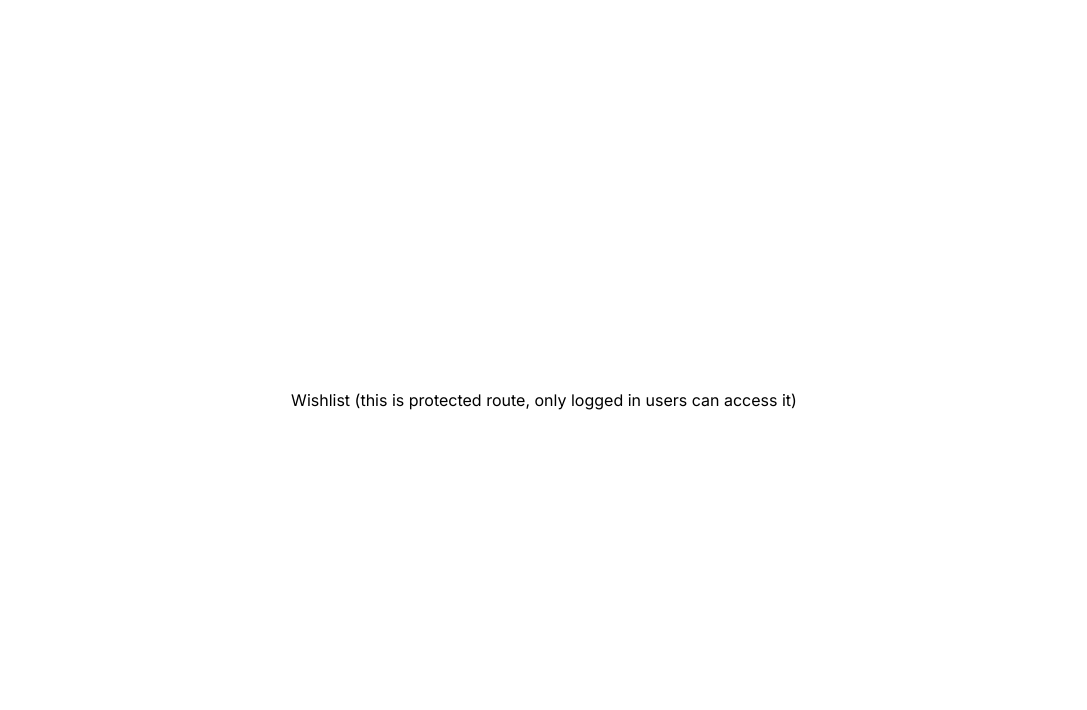
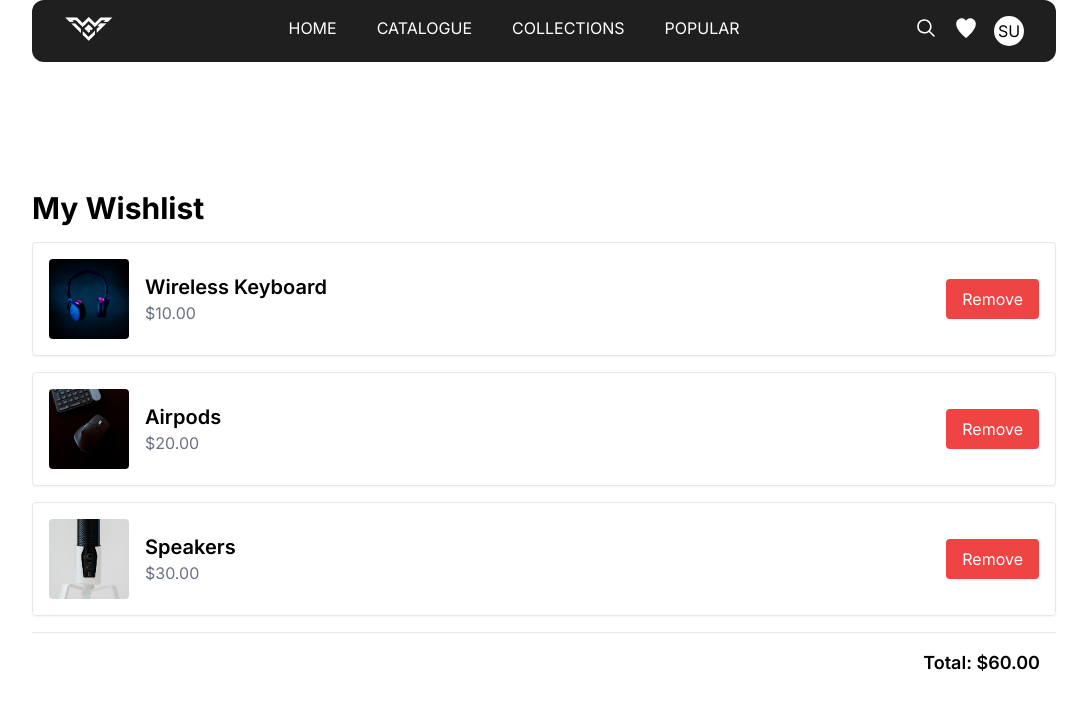
Before and after one commit to hnaimm/amaze-tech, a Next.js app in the folder apps/frontend/: page /wishlist in a window 1280 px wide. Shown: the top 710 px of the page, without its empty margins (96-1183 px from the left). Built offline with nearby package versions, Linux system fonts and the light colour scheme; sample sign-in values are in the browser's storage; a web font is replaced by a local one.

Commit message:
FEAT: wishlist page with protected route

```diff
--- a/apps/frontend/app/components/Common/Navbar/index.tsx
+++ b/apps/frontend/app/components/Common/Navbar/index.tsx
@@ -13,9 +13,10 @@
 import "./style.css";
 
 const Navbar = () => {
-  const user = !!localStorage.getItem("user")
-    ? JSON.parse(localStorage.getItem("user"))
-    : undefined;
+  const user =
+    localStorage && localStorage.getItem("user")
+      ? JSON.parse(localStorage.getItem("user"))
+      : undefined;
   console.log("user", user);
 
   const handleLogout = () => {
@@ -35,22 +36,24 @@
         </Link>
       </div>
       <div className="flex flex-row space-x-10">
-        <Link href="#home" className="uppercase text-white">
+        <Link href="/" className="uppercase text-white">
           home
         </Link>
-        <Link href="#catalogue" className="uppercase text-white">
+        <Link href="/products" className="uppercase text-white">
           catalogue
         </Link>
-        <Link href="#collections" className="uppercase text-white">
+        <Link href="/products" className="uppercase text-white">
           collections
         </Link>
-        <Link href="#popular" className="uppercase text-white">
+        <Link href="/products" className="uppercase text-white">
           popular
         </Link>
       </div>
       <div className="flex flex-row space-x-4 mr-4">
         <MagnifyingGlassIcon className="text-white h-6 w-6" />
-        <HeartFilledIcon className="text-white h-6 w-6" />
+        <Link href={"/wishlist"}>
+          <HeartFilledIcon className="text-white h-6 w-6" />
+        </Link>
 
         <DropdownMenu.Root>
           <DropdownMenu.Trigger asChild>
--- /dev/null
+++ b/apps/frontend/app/components/Common/ProtectedRoute/index.tsx
@@ -0,0 +1,30 @@
+"use client";
+import { ReactNode, useEffect, useState } from "react";
+import { useRouter } from "next/navigation";
+
+const ProtectedRoute = ({ children }: { children: ReactNode }) => {
+  const router = useRouter();
+  const [loading, setLoading] = useState(true);
+
+  useEffect(() => {
+    const timeoutId = setTimeout(() => {
+      const access_token =
+        localStorage && localStorage.getItem("access_token")
+          ? localStorage.getItem("access_token")
+          : undefined;
+
+      if (access_token) {
+        setLoading(false);
+      } else {
+        router.push("login?source=wishlist");
+      }
+    }, 200);
+
+    // Cleanup function to clear the timeout
+    return () => clearTimeout(timeoutId);
+  }, []);
+
+  return loading ? null : children;
+};
+
+export default ProtectedRoute;
--- a/apps/frontend/app/components/LoginPage/LoginForm/index.jsx
+++ b/apps/frontend/app/components/LoginPage/LoginForm/index.jsx
@@ -1,5 +1,5 @@
 import { useState } from "react";
-import { useRouter } from "next/navigation";
+import { useRouter, useSearchParams } from "next/navigation";
 import * as Form from "@radix-ui/react-form";
 import axios from "axios";
 import { Button } from "@radix-ui/themes";
@@ -7,6 +7,8 @@
 
 const LoginForm = () => {
   const router = useRouter();
+  const searchParams = useSearchParams();
+  const sourcePage = searchParams.get("source");
 
   const [submitting, setSubmitting] = useState(false);
   const handleLogin = (data) => {
@@ -23,7 +25,7 @@
 
           toast.success("Logged in Successfully!");
 
-          router.push(`/wishlist`);
+          router.push(sourcePage ? `/${sourcePage}` : "/");
         }
       })
       .catch(function (error) {
--- a/apps/frontend/app/pages/HomePage/index.tsx
+++ b/apps/frontend/app/pages/HomePage/index.tsx
@@ -2,6 +2,7 @@
 
 import Image from "next/image";
 import Navbar from "../../components/Common/Navbar";
+import Link from "next/link";
 import { IconButton } from "@radix-ui/themes";
 import ProductCard from "../../ui/ProductCard";
 import { ArrowRightIcon, ArrowLeftIcon } from "@radix-ui/react-icons";
@@ -11,7 +12,6 @@
 import InstagramSection from "../../components/HomePage/InstagramSection";
 import Footer from "../../components/Common/Footer";
 import "./HomePage.css";
-import Link from "next/link";
 
 const HomePage = () => {
   return (
--- a/apps/frontend/app/wishlist/page.jsx
+++ b/apps/frontend/app/wishlist/page.jsx
@@ -1,12 +1,70 @@
 "use client";
+import { useState } from "react";
+import { toast } from "react-toastify";
+import ProtectedRoute from "../components/Common/ProtectedRoute";
+import Navbar from "../components/Common/Navbar";
+import "../../app/page.module.css";
 import "../../app/globals.css";
-import "../../app/page.module.css";
 
 const Wishlist = () => {
+  const [wishlist, setWishlist] = useState([
+    { id: 1, name: "Wireless Keyboard", price: 10, image: "/13.jpg" },
+    { id: 2, name: "Airpods", price: 20, image: "/7.jpg" },
+    { id: 3, name: "Speakers", price: 30, image: "/2.jpg" },
+  ]);
+
+  const removeFromWishlist = (id) => {
+    toast.success("Item removed from wishlist");
+    setWishlist(wishlist.filter((item) => item.id !== id));
+  };
+
+  const total = wishlist.reduce((acc, item) => acc + item.price, 0);
+
   return (
-    <div className="w-[100vw] h-[100vh] flex justify-center items-center">
-      Wishlist (this is protected route, only logged in users can access it)
-    </div>
+    <ProtectedRoute>
+      <div className="min-h-screen px-0 md:px-[5%] lg:px-[10%]">
+        <div className="">
+          <Navbar />
+        </div>
+
+        <h1 className="mt-32 text-3xl font-bold mb-4">My Wishlist</h1>
+        {wishlist.length === 0 ? (
+          <p>Your wishlist is empty.</p>
+        ) : (
+          <div className="space-y-4">
+            {wishlist.map((item) => (
+              <div
+                key={item.id}
+                className="flex items-center justify-between p-4 border rounded shadow-sm"
+              >
+                <div className="flex items-center space-x-4">
+                  <img
+                    src={item.image}
+                    alt={item.name}
+                    className="w-20 h-20 object-cover rounded"
+                  />
+                  <div>
+                    <h2 className="text-xl font-semibold">{item.name}</h2>
+                    <p className="text-gray-500">${item.price.toFixed(2)}</p>
+                  </div>
+                </div>
+                <button
+                  className="bg-red-500 text-white px-4 py-2 rounded"
+                  onClick={() => removeFromWishlist(item.id)}
+                >
+                  Remove
+                </button>
+              </div>
+            ))}
+            <div className="flex justify-end items-center p-4 border-t">
+              <p className="text-lg font-semibold">
+                Total: ${total.toFixed(2)}
+              </p>
+            </div>
+          </div>
+        )}
+      </div>
+    </ProtectedRoute>
   );
 };
 
```
